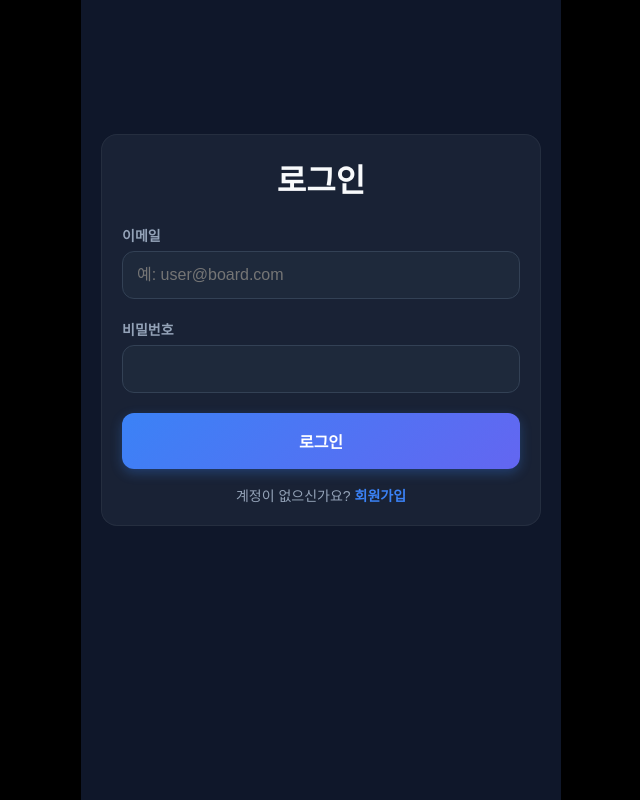
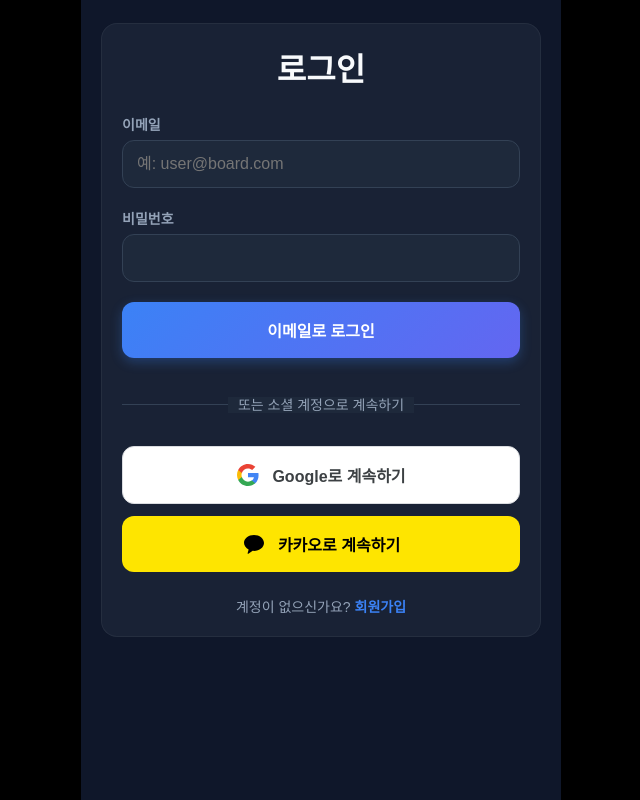
Before and after one commit to joungwh0625-pixel/boardgame-tracker, a Next.js app: page /login in a window 1280 px wide. Shown: the whole page, without its empty margins (319-959 px from the left). Built offline with nearby package versions, Linux system fonts and the light colour scheme; no server answers; a web font is replaced by a local one.

Commit message:
Add Social Logins component

```diff
--- a/src/app/login/page.tsx
+++ b/src/app/login/page.tsx
@@ -1,5 +1,6 @@
 import { login } from './actions'
 import Link from 'next/link'
+import SocialLogins from '@/components/SocialLogins'
 
 export default async function LoginPage(props: { searchParams: Promise<{ message: string }> }) {
   const searchParams = await props.searchParams;
@@ -22,9 +23,12 @@ export default async function LoginPage(props: { searchParams: Promise<{ message
             <label htmlFor="password">비밀번호</label>
             <input id="password" name="password" type="password" required />
           </div>
-          <button className="btn btn-primary" type="submit" style={{ marginBottom: '16px' }}>로그인</button>
+          <button className="btn btn-primary" type="submit" style={{ marginBottom: '16px' }}>이메일로 로그인</button>
         </form>
-        <div style={{ textAlign: 'center', fontSize: '14px' }}>
+
+        <SocialLogins />
+
+        <div style={{ textAlign: 'center', fontSize: '14px', marginTop: '24px' }}>
           <span style={{ color: 'var(--text-muted)' }}>계정이 없으신가요? </span>
           <Link href="/signup" style={{ color: 'var(--primary-color)', textDecoration: 'none', fontWeight: 'bold' }}>회원가입</Link>
         </div>
--- /dev/null
+++ b/src/components/SocialLogins.tsx
@@ -0,0 +1,95 @@
+'use client'
+
+import { useState } from 'react'
+import { createClient } from '@/utils/supabase/client'
+
+export default function SocialLogins() {
+  const [isLoading, setIsLoading] = useState<string | null>(null)
+  const supabase = createClient()
+
+  const handleOAuthLogin = async (provider: 'google' | 'kakao') => {
+    try {
+      setIsLoading(provider)
+
+      const { error } = await supabase.auth.signInWithOAuth({
+        provider,
+        options: {
+          redirectTo: `${window.location.origin}/auth/callback`,
+          queryParams: provider === 'kakao' ? { prompt: 'select_account' } : undefined,
+        },
+      })
+
+      if (error) throw error
+    } catch (error) {
+      console.error(`${provider} login error:`, error)
+      alert('소셜 로그인 중 오류가 발생했습니다.')
+      setIsLoading(null)
+    }
+  }
+
+  return (
+    <div style={{ display: 'flex', flexDirection: 'column', gap: '12px', width: '100%' }}>
+      <div style={{ position: 'relative', margin: '20px 0', textAlign: 'center' }}>
+        <div style={{ position: 'absolute', top: '50%', left: 0, right: 0, borderTop: '1px solid var(--border-color)', zIndex: 1 }}></div>
+        <span style={{ position: 'relative', background: 'var(--surface-color)', padding: '0 10px', color: 'var(--text-muted)', fontSize: '14px', zIndex: 2 }}>
+          또는 소셜 계정으로 계속하기
+        </span>
+      </div>
+
+      <button
+        onClick={() => handleOAuthLogin('google')}
+        disabled={isLoading !== null}
+        style={{
+          display: 'flex',
+          alignItems: 'center',
+          justifyContent: 'center',
+          gap: '12px',
+          padding: '16px',
+          backgroundColor: '#ffffff',
+          color: '#3c4043',
+          border: '1px solid #dadce0',
+          borderRadius: '12px',
+          fontSize: '16px',
+          fontWeight: 600,
+          cursor: isLoading !== null ? 'not-allowed' : 'pointer',
+          opacity: isLoading === 'google' ? 0.7 : 1,
+          transition: 'all 0.2s',
+        }}
+      >
+        <svg viewBox="0 0 24 24" width="24" height="24">
+          <path d="M22.56 12.25c0-.78-.07-1.53-.2-2.25H12v4.26h5.92c-.26 1.37-1.04 2.53-2.21 3.31v2.77h3.57c2.08-1.92 3.28-4.74 3.28-8.09z" fill="#4285F4"/>
+          <path d="M12 23c2.97 0 5.46-.98 7.28-2.66l-3.57-2.77c-.98.66-2.23 1.06-3.71 1.06-2.86 0-5.29-1.93-6.16-4.53H2.18v2.84C3.99 20.53 7.7 23 12 23z" fill="#34A853"/>
+          <path d="M5.84 14.09c-.22-.66-.35-1.36-.35-2.09s.13-1.43.35-2.09V7.07H2.18C1.43 8.55 1 10.22 1 12s.43 3.45 1.18 4.93l2.85-2.22.81-.62z" fill="#FBBC05"/>
+          <path d="M12 5.38c1.62 0 3.06.56 4.21 1.64l3.15-3.15C17.45 2.09 14.97 1 12 1 7.7 1 3.99 3.47 2.18 7.07l3.66 2.84c.87-2.6 3.3-4.53 6.16-4.53z" fill="#EA4335"/>
+        </svg>
+        {isLoading === 'google' ? '구글 로그인 중...' : 'Google로 계속하기'}
+      </button>
+
+      <button
+        onClick={() => handleOAuthLogin('kakao')}
+        disabled={isLoading !== null}
+        style={{
+          display: 'flex',
+          alignItems: 'center',
+          justifyContent: 'center',
+          gap: '12px',
+          padding: '16px',
+          backgroundColor: '#FEE500',
+          color: '#000000',
+          border: 'none',
+          borderRadius: '12px',
+          fontSize: '16px',
+          fontWeight: 600,
+          cursor: isLoading !== null ? 'not-allowed' : 'pointer',
+          opacity: isLoading === 'kakao' ? 0.7 : 1,
+          transition: 'all 0.2s',
+        }}
+      >
+        <svg viewBox="0 0 24 24" width="24" height="24" style={{ fill: '#000000' }}>
+          <path d="M12 3c-5.52 0-10 3.52-10 7.85 0 2.8 1.83 5.25 4.63 6.64l-1.01 3.7c-.12.44.38.79.76.54l4.31-2.92c.43.05.87.08 1.31.08 5.52 0 10-3.52 10-7.85C22 6.52 17.52 3 12 3z"/>
+        </svg>
+        {isLoading === 'kakao' ? '카카오 로그인 중...' : '카카오로 계속하기'}
+      </button>
+    </div>
+  )
+}
```
Also changed, not shown: src/app/signup/page.tsx (+18 -8 lines).
